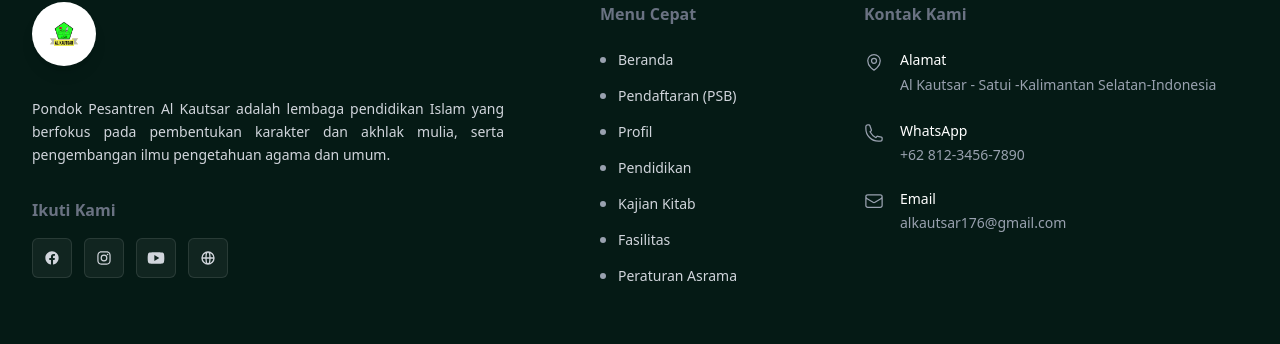
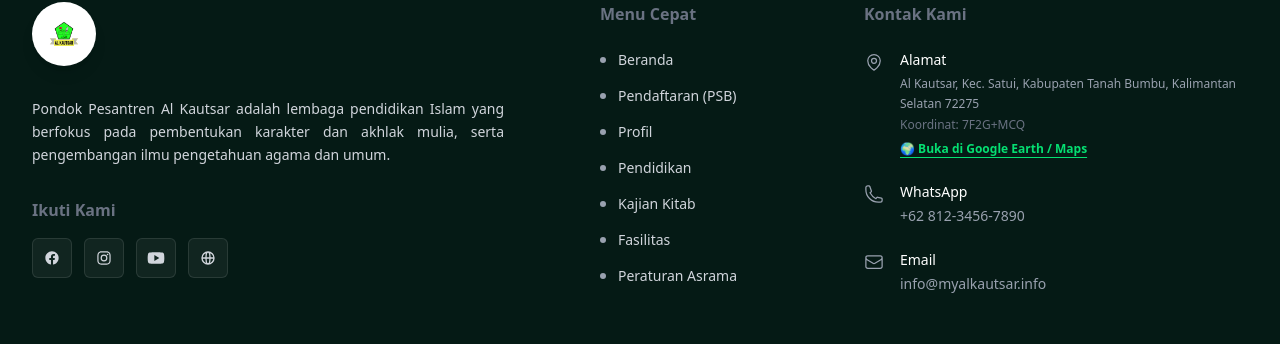
Before and after one commit to PONPEALKAUTSAR/PROFIL-PONDOK, a Next.js app: page / in a window 1280 px wide. Shown: the part 2278-2622 px from the top of the page. Built offline with nearby package versions, Linux system fonts and the light colour scheme.

Commit message:
Tambahkan alamat lengkap, koordinat plus code, dan link Google Earth/Maps di footer

```diff
--- a/components/Footer.tsx
+++ b/components/Footer.tsx
@@ -56,15 +56,29 @@ export default function Footer() {
           <div className="md:col-span-4">
             <h3 className="text-gray-500 font-semibold mb-6 text-base">Kontak Kami</h3>
             <ul className="space-y-6">
+
+              {/* Alamat Lengkap & Link Google Earth / Maps */}
               <li className="flex items-start gap-4">
                 <span className="mt-0.5 text-gray-400">
                   <svg className="w-5 h-5" fill="none" stroke="currentColor" strokeWidth="1.5" viewBox="0 0 24 24"><path strokeLinecap="round" strokeLinejoin="round" d="M15 10.5a3 3 0 11-6 0 3 3 0 016 0z" /><path strokeLinecap="round" strokeLinejoin="round" d="M19.5 10.5c0 7.142-7.5 11.25-7.5 11.25S4.5 17.642 4.5 10.5a7.5 7.5 0 1115 0z" /></svg>
                 </span>
                 <div>
                   <h4 className="text-white font-medium mb-1">Alamat</h4>
-                  <p className="text-gray-400 leading-relaxed">Al Kautsar - Satui -Kalimantan Selatan-Indonesia</p>
+                  <p className="text-gray-400 leading-relaxed text-xs">
+                    Al Kautsar, Kec. Satui, Kabupaten Tanah Bumbu, Kalimantan Selatan 72275
+                  </p>
+                  <p className="text-gray-500 text-xs mt-1">Koordinat: 7F2G+MCQ</p>
+                  <a
+                    href="https://maps.google.com/?q=7F2G+MCQ,+Al+Kautsar,+Kec.+Satui,+Kabupaten+Tanah+Bumbu,+Kalimantan+Selatan+72275"
+                    target="_blank"
+                    rel="noopener noreferrer"
+                    className="inline-flex items-center gap-1.5 mt-2 text-xs font-semibold text-green-400 hover:text-green-300 transition underline underline-offset-4"
+                  >
+                    <span>🌍 Buka di Google Earth / Maps</span>
+                  </a>
                 </div>
               </li>
+
               <li className="flex items-start gap-4">
                 <span className="mt-0.5 text-gray-400">
                   <svg className="w-5 h-5" fill="none" stroke="currentColor" strokeWidth="1.5" viewBox="0 0 24 24"><path strokeLinecap="round" strokeLinejoin="round" d="M2.25 6.75c0 8.284 6.716 15 15 15h2.25a2.25 2.25 0 002.25-2.25v-1.372c0-.516-.351-.966-.852-1.091l-4.423-1.106c-.44-.11-.902.055-1.173.417l-.97 1.293c-2.896-1.596-5.539-4.239-7.135-7.135l1.293-.97c.362-.271.527-.734.417-1.173L6.963 3.102a1.125 1.125 0 00-1.091-.852H4.5A2.25 2.25 0 002.25 4.5v2.25z" /></svg>
@@ -74,15 +88,17 @@ export default function Footer() {
                   <p className="text-gray-400">+62 812-3456-7890</p>
                 </div>
               </li>
+
               <li className="flex items-start gap-4">
                 <span className="mt-0.5 text-gray-400">
                   <svg className="w-5 h-5" fill="none" stroke="currentColor" strokeWidth="1.5" viewBox="0 0 24 24"><path strokeLinecap="round" strokeLinejoin="round" d="M21.75 6.75v10.5a2.25 2.25 0 01-2.25 2.25h-15a2.25 2.25 0 01-2.25-2.25V6.75m19.5 0A2.25 2.25 0 0019.5 4.5h-15a2.25 2.25 0 00-2.25 2.25m19.5 0v.243a2.25 2.25 0 01-1.07 1.916l-7.5 4.615a2.25 2.25 0 01-2.36 0L3.32 8.91a2.25 2.25 0 01-1.07-1.916V6.75" /></svg>
                 </span>
                 <div>
                   <h4 className="text-white font-medium mb-1">Email</h4>
-                  <p className="text-gray-400">alkautsar176@gmail.com</p>
+                  <p className="text-gray-400">info@myalkautsar.info</p>
                 </div>
               </li>
+
             </ul>
           </div>
 
```
